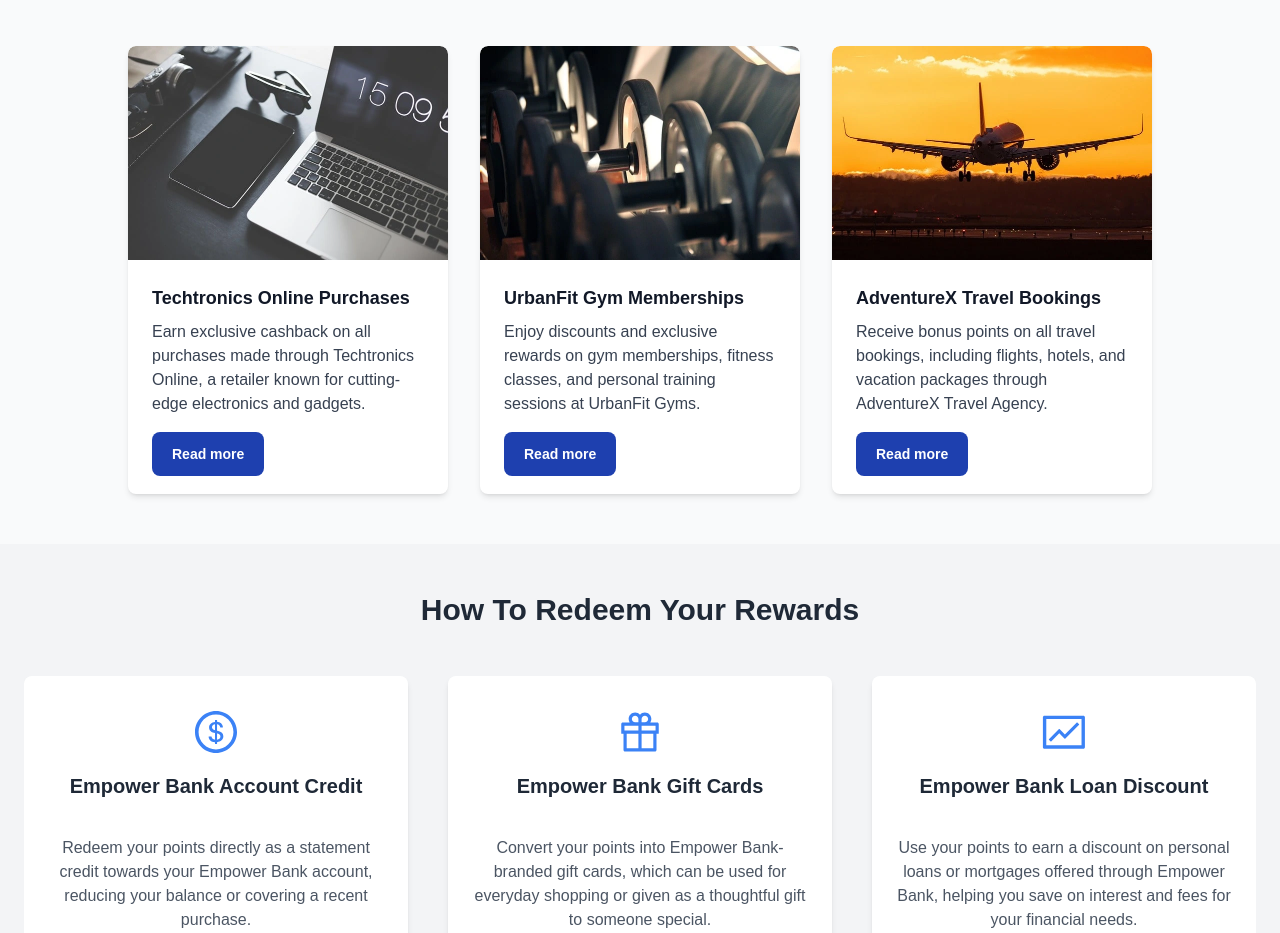
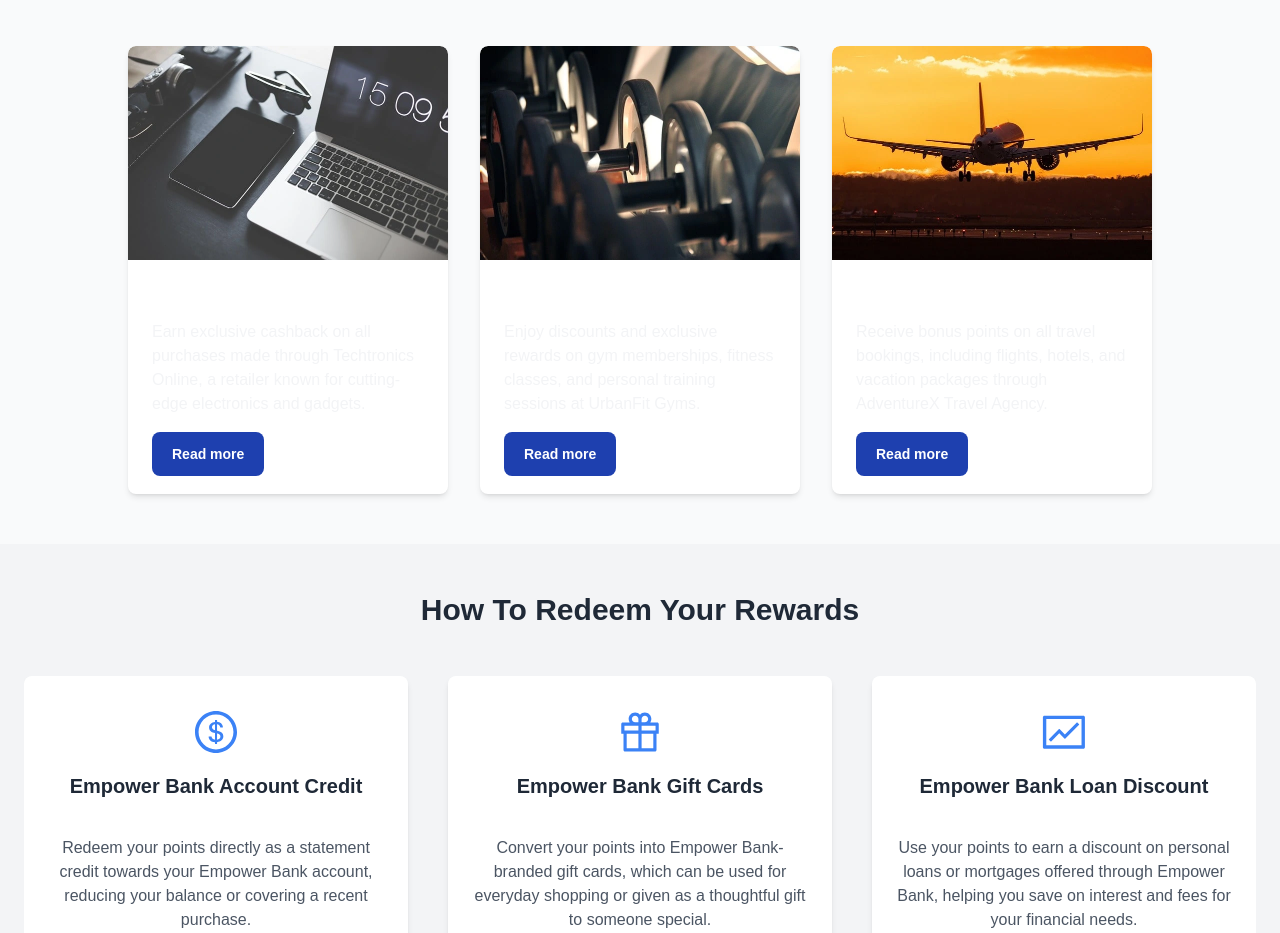
Before and after one commit to RoryDowse/financial-landing-page, a Next.js app: page / in a window 1280 px wide. Shown: the part 1140-2073 px from the top of the page. Built offline with nearby package versions, Linux system fonts and the light colour scheme.

Commit message:
update text color FeaturesAndBenefits

```diff
--- a/src/app/components/FeaturesAndBenefits.tsx
+++ b/src/app/components/FeaturesAndBenefits.tsx
@@ -43,10 +43,10 @@
                   alt={`${feature.feature} Image`}
                 />
                 <div className="p-6">
-                  <h3 className="mb-2 text-lg font-semibold text-gray-900 dark:text-white">
+                  <h3 className="mb-2 text-lg font-semibold text-white">
                     {feature.feature}
                   </h3>
-                  <p className="text-gray-700 dark:text-gray-400">
+                  <p className="text-gray-100">
                     {feature.benefit}
                   </p>
                   <button
@@ -63,7 +63,7 @@
                 <h3 className="text-lg font-semibold text-white">
                   {feature.feature}
                 </h3>
-                <p className="mt-4 text-gray-200">{feature.info}</p>
+                <p className="mt-4 text-gray-100">{feature.info}</p>
               </div>
             </div>
           </div>
```
